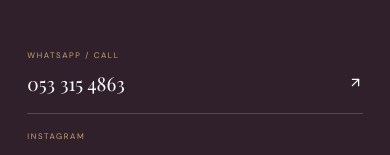
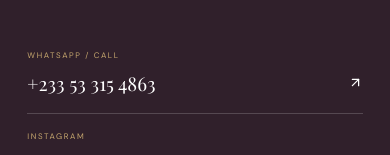
Before and after one commit to mrallotey/Cillas-Apparel, a React (Vite) app: page / in a window 390 px wide. Shown: the part 5227-5382 px from the top of the page. Built offline with nearby package versions, Linux system fonts and the light colour scheme; a web font is replaced by a local one.

Commit message:
Show full international phone number in contact section

```diff
--- a/src/main.jsx
+++ b/src/main.jsx
@@ -22,6 +22,6 @@ return <><div className="announcement">A little more confidence, in every outfit
 <section className="craft section-pad" id="craft"><div className="craft-photo"><img src="https://images.unsplash.com/photo-1483985988355-763728e1935b?auto=format&fit=crop&w=1200&q=85" alt="Fashion styling and clothing inspiration"/><div className="photo-caption">MADE WITH CARE <b>✦</b> WORN WITH CONFIDENCE</div></div><div className="craft-copy"><span className="eyebrow">THE CILLA’S PROMISE</span><h2>It’s in the<br/><em>little details.</em></h2><p className="craft-lead">Good style is personal. Great style is considered.</p><div className="feature-list">{features.map(({icon:Icon,title,copy},i)=><div className="feature" key={title}><span className="feature-icon"><Icon size={20}/></span><div><h3>{title}</h3><p>{copy}</p></div><span className="feature-no">0{i+1}</span></div>)}</div></div></section>
 <section className="custom section-pad"><div className="custom-inner"><span className="eyebrow light">YOUR IDEA. OUR CRAFT.</span><h2>Dream it. Design it.<br/><em>Wear it your way.</em></h2><p>Have something special in mind? Let’s create a look that is unmistakably yours.</p><a className="button ivory" href={chat('Hello CILLA’s APPAREL, I’m interested in a custom design.')} target="_blank" rel="noreferrer">Enquire about custom designs <ArrowUpRight size={17}/></a></div></section>
 <section className="promise section-pad"><span className="eyebrow">THE CILLA’S DIFFERENCE</span><h2>Elegant. Unique. <em>You.</em></h2><p>Not just another outfit. A little reminder of who you are.</p><div className="promise-stats"><div><strong>01</strong><span>Personal style</span></div><div><strong>02</strong><span>Quality first</span></div><div><strong>03</strong><span>Made to matter</span></div></div></section>
-<section className="contact section-pad" id="contact"><div className="contact-left"><span className="eyebrow light">LET’S MAKE IT PERSONAL</span><h2>Your next favourite<br/><em>look starts here.</em></h2><p>Questions, orders or a custom idea? We’d love to hear from you.</p><a className="button gold" href={chat()} target="_blank" rel="noreferrer">Start a WhatsApp conversation <ArrowUpRight size={17}/></a></div><div className="contact-right"><div className="contact-item"><span>WHATSAPP / CALL</span><a href="tel:+233533154863">053 315 4863 <ArrowUpRight size={15}/></a></div><div className="contact-item"><span>INSTAGRAM</span><a href="https://instagram.com/cillas.apparel" target="_blank" rel="noreferrer">@cillas.apparel <ArrowUpRight size={15}/></a></div><div className="contact-item"><span>FACEBOOK</span><a href="https://www.facebook.com/" target="_blank" rel="noreferrer">CILLA’s Apparel <ArrowUpRight size={15}/></a></div><div className="contact-hours">We’re just a message away. <Heart size={14}/></div></div></section></main>
+<section className="contact section-pad" id="contact"><div className="contact-left"><span className="eyebrow light">LET’S MAKE IT PERSONAL</span><h2>Your next favourite<br/><em>look starts here.</em></h2><p>Questions, orders or a custom idea? We’d love to hear from you.</p><a className="button gold" href={chat()} target="_blank" rel="noreferrer">Start a WhatsApp conversation <ArrowUpRight size={17}/></a></div><div className="contact-right"><div className="contact-item"><span>WHATSAPP / CALL</span><a href="tel:+233533154863">+233 53 315 4863 <ArrowUpRight size={15}/></a></div><div className="contact-item"><span>INSTAGRAM</span><a href="https://instagram.com/cillas.apparel" target="_blank" rel="noreferrer">@cillas.apparel <ArrowUpRight size={15}/></a></div><div className="contact-item"><span>FACEBOOK</span><a href="https://www.facebook.com/" target="_blank" rel="noreferrer">CILLA’s Apparel <ArrowUpRight size={15}/></a></div><div className="contact-hours">We’re just a message away. <Heart size={14}/></div></div></section></main>
 <footer className="footer"><a className="brand" href="#home"><span className="brand-mark">C<sup>✦</sup></span><span className="brand-name">CILLA<span>’s</span><small>APPAREL</small></span></a><p>Style that speaks. Confidence that stays.</p><div className="socials"><a href="https://instagram.com/cillas.apparel" aria-label="Instagram" target="_blank" rel="noreferrer"><Instagram/></a><a href="https://www.facebook.com/" aria-label="Facebook" target="_blank" rel="noreferrer"><Facebook/></a><a href={chat()} aria-label="WhatsApp" target="_blank" rel="noreferrer"><MessageCircle/></a></div><small>© {new Date().getFullYear()} CILLA’s APPAREL. All rights reserved.</small></footer></>;}
 createRoot(document.getElementById('root')).render(<App/>);
```
